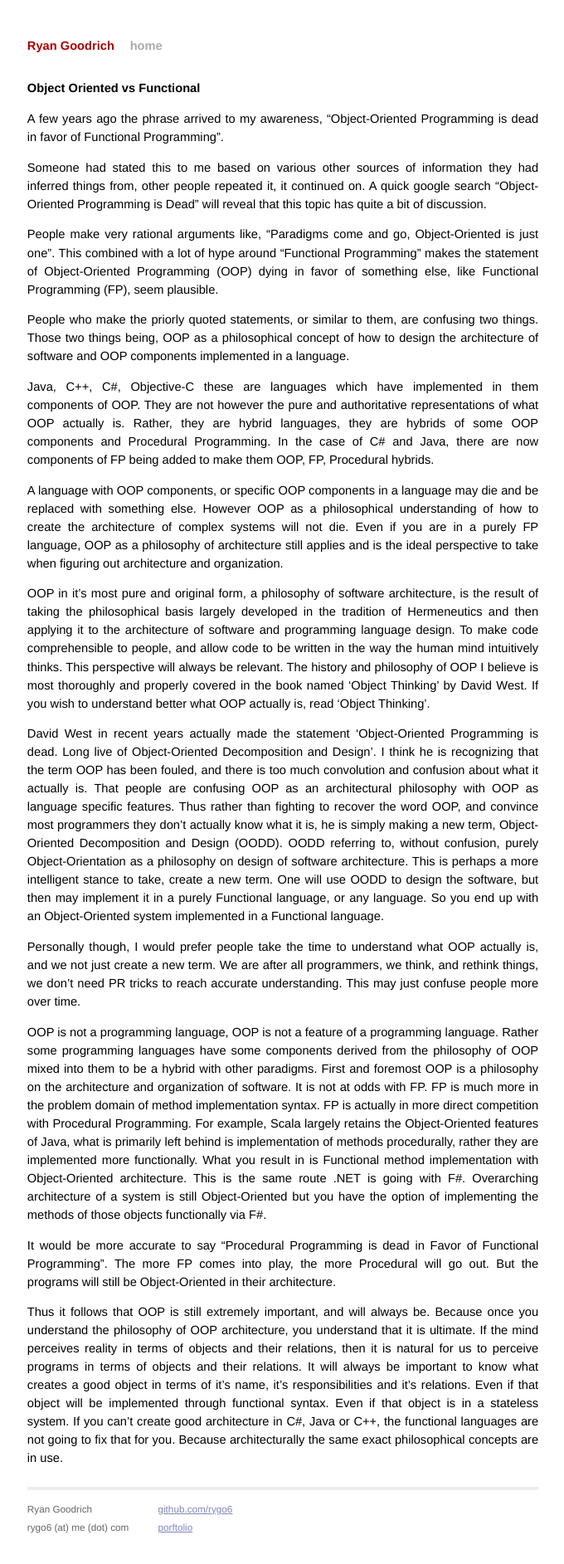
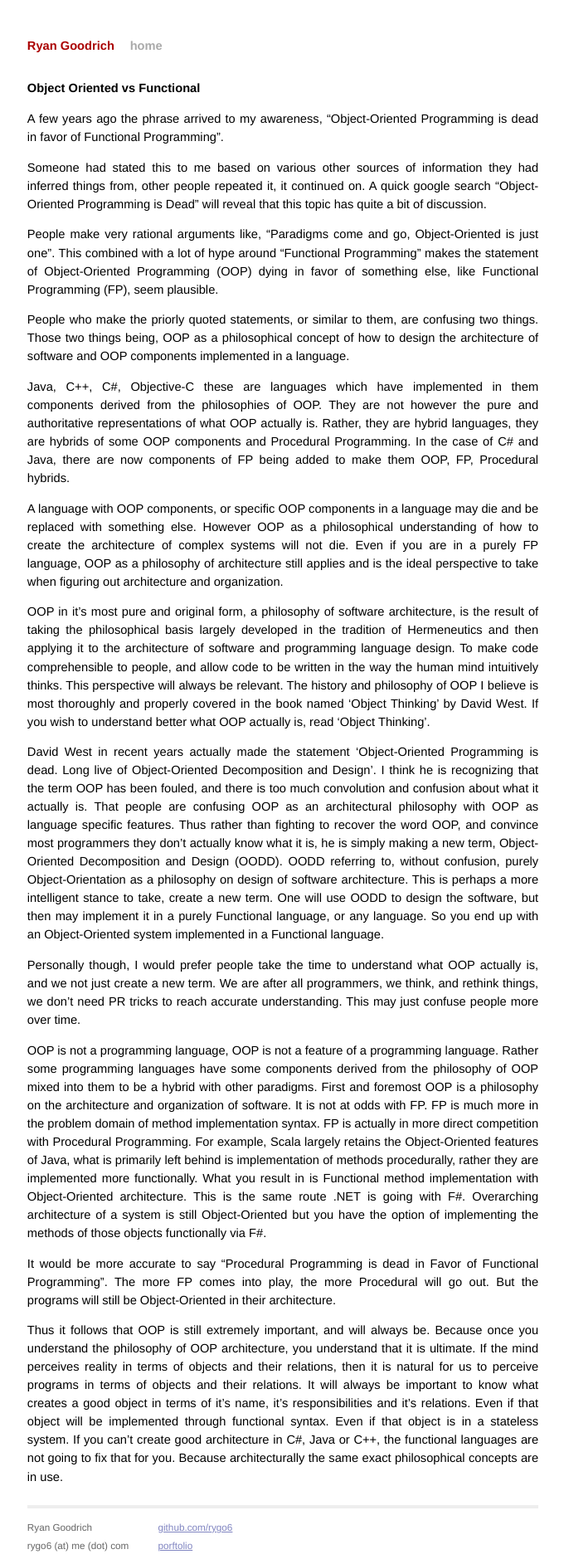
Before and after one commit to rygo6/rygo6.github.io, a Jekyll site: the page built from _posts/2015-12-15-Object-Oriented-vs-Functional.md, in a window 1280 px wide. Shown: the whole page at 83% size, without its empty margins (299-979 px from the left). Built offline with Jekyll 4.4.1, drawn with Linux system fonts in a browser that asks for light colours; Markdown is read by kramdown in place of the engine named in the settings; before the commit the page ends 1863 px from its top, so only the background shows below that.

Commit message:
added oo vs fp

```diff
--- a/_posts/2015-12-15-Object-Oriented-vs-Functional.md
+++ b/_posts/2015-12-15-Object-Oriented-vs-Functional.md
@@ -13,7 +13,7 @@ People make very rational arguments like, "Paradigms come and go, Object-Oriente
 
 People who make the priorly quoted statements, or similar to them, are confusing two things. Those two things being, OOP as a philosophical concept of how to design the architecture of software and OOP components implemented in a language.
 
-Java, C++, C#, Objective-C these are languages which have implemented in them components of OOP. They are not however the pure and authoritative representations of what OOP actually is. Rather, they are hybrid languages, they are hybrids of some OOP components and Procedural Programming. In the case of C# and Java, there are now components of FP being added to make them OOP, FP, Procedural hybrids.
+Java, C++, C#, Objective-C these are languages which have implemented in them components derived from the philosophies of OOP. They are not however the pure and authoritative representations of what OOP actually is. Rather, they are hybrid languages, they are hybrids of some OOP components and Procedural Programming. In the case of C# and Java, there are now components of FP being added to make them OOP, FP, Procedural hybrids.
 
 A language with OOP components, or specific OOP components in a language may die and be replaced with something else. However OOP as a philosophical understanding of how to create the architecture of complex systems will not die. Even if you are in a purely FP language, OOP as a philosophy of architecture still applies and is the ideal perspective to take when figuring out architecture and organization.
 
```
